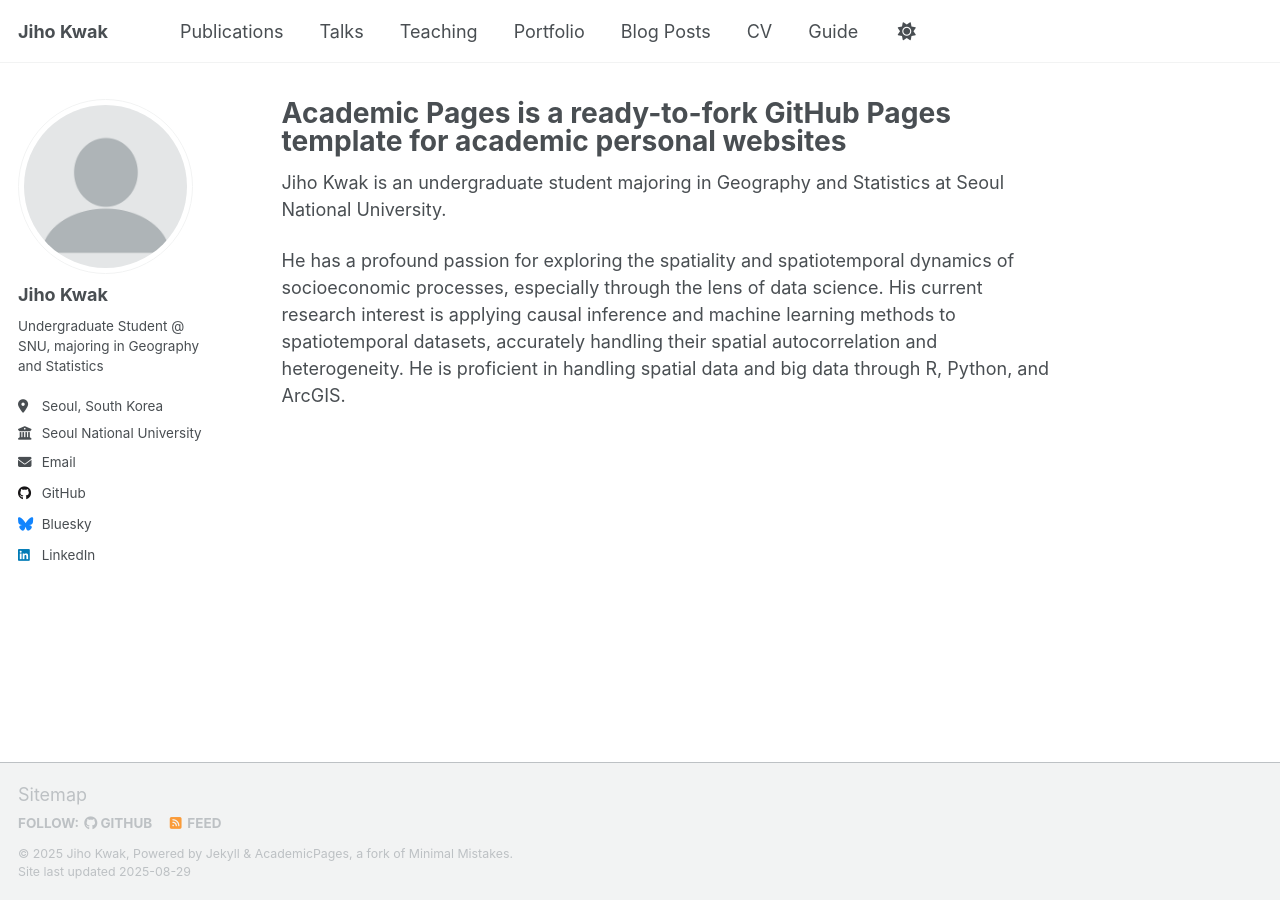
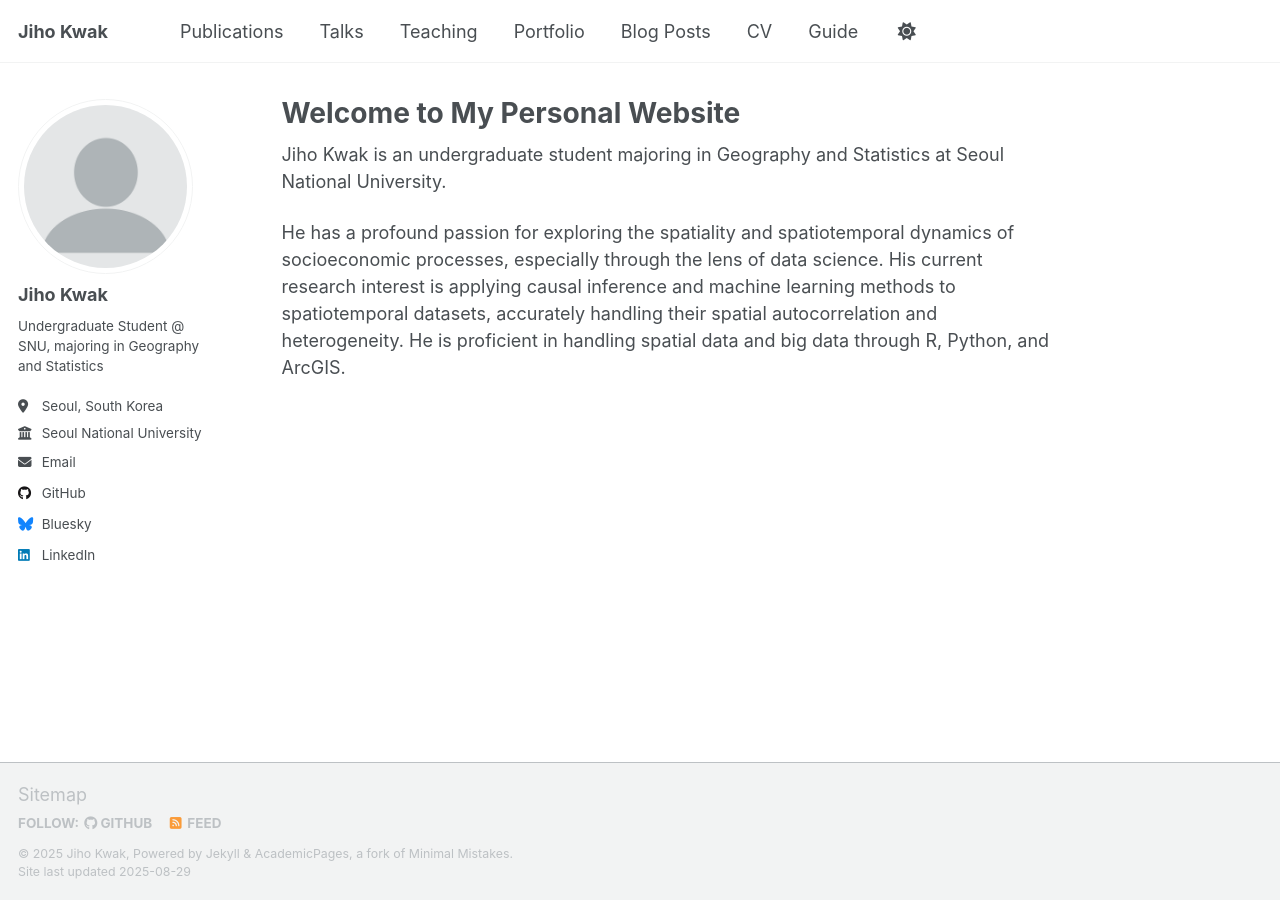
Before and after one commit to jihography/jihography.github.io, a Jekyll site: the page built from _pages/about.md, in a window 1280 px wide. Built offline with Jekyll 4.4.1, drawn with Linux system fonts in a browser that asks for light colours; a script that is not in the unit is left out.

Commit message:
Update about.md

```diff
--- a/_pages/about.md
+++ b/_pages/about.md
@@ -1,6 +1,6 @@
 ---
 permalink: /
-title: "Academic Pages is a ready-to-fork GitHub Pages template for academic personal websites"
+title: "Welcome to My Personal Website"
 author_profile: true
 redirect_from:
   - /about/
```
